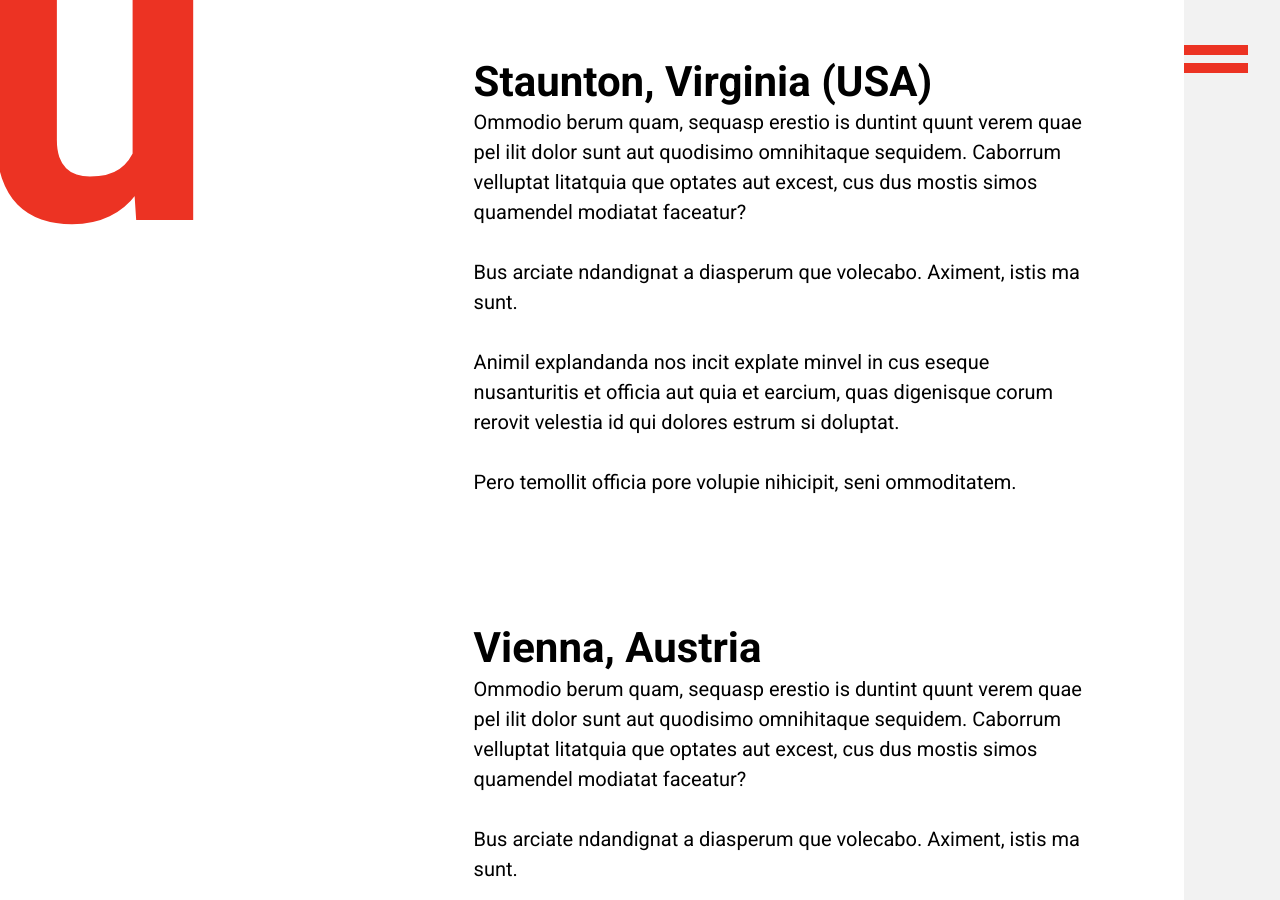
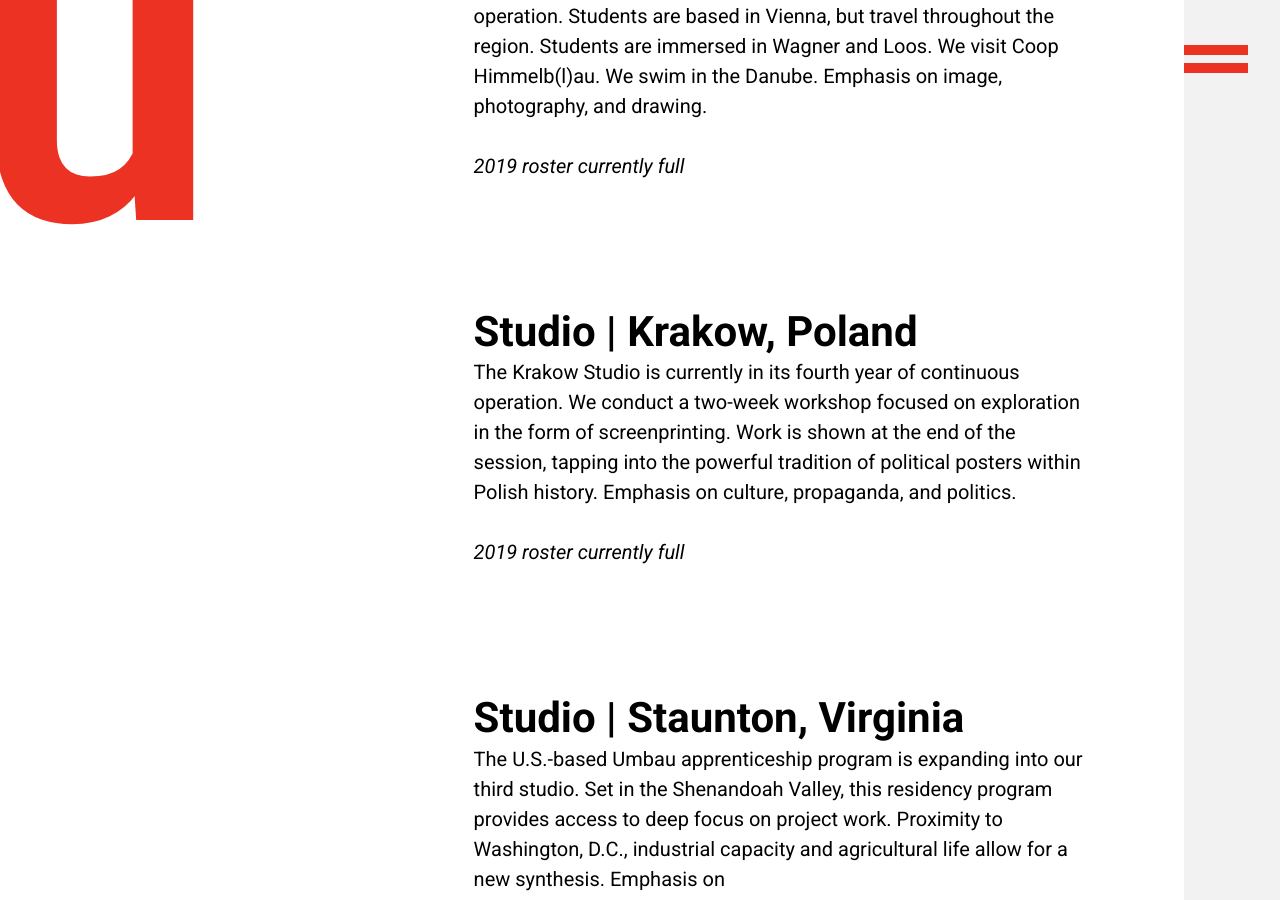
Before and after one commit to umbauschool/umbauschool.github.io, a Jekyll site: the page built from index.md, in a window 1280 px wide and 900 px high, scrolled down 2342 px. Built offline with Jekyll 4.4.1, drawn with Linux system fonts in a browser that asks for light colours; some of the changed text lies outside the part shown.

Commit message:
Update index.md

```diff
--- a/index.md
+++ b/index.md
@@ -9,58 +9,47 @@ umbau forms designers to think about themselves, institutions and the built envi
 
 ## Programs
 
-# No tuition.
-# No degree.
+No tuition.
+No degree.
 
 
-## Fellowship
+### Fellowship
 Each year, Umbau admits fellows to participate fully in the life and work of the school and community. Fellows participate in all three studios and work on our projects. Often, fellows come to Umbau School with latent ideas of their own to be activated during their time.
 
-## Practicum
+### Practicum
 Individuals may apply to complete a single term at one of Umbau School’s three studios. Practicums are accessible to all ages, backgrounds, and disciplines and emphasize architectural theory and the built environment.
 
 
 
+## Studios
 
-## Staunton, Virginia (USA)
-Ommodio berum quam, sequasp erestio is duntint quunt verem quae pel
-ilit dolor sunt aut quodisimo omnihitaque sequidem. Caborrum velluptat
-litatquia que optates aut excest, cus dus mostis simos quamendel
-modiatat faceatur?
+Each studio practicum consists of an intensive urban residency program. Graduate students and fellows live, work, and travel together.
 
-Bus arciate ndandignat a diasperum que volecabo. Aximent, istis ma sunt.
+### Studio |  Vienna, Austria
+The Vienna Studio is currently in its nineteenth year of continuous operation. Students are based in Vienna, but travel throughout the region. Students are immersed in Wagner and Loos. We visit Coop Himmelb(l)au. We swim in the Danube. Emphasis on image, photography, and drawing.
 
-Animil explandanda nos incit explate minvel in cus eseque nusanturitis et
-officia aut quia et earcium, quas digenisque corum rerovit velestia id qui
-dolores estrum si doluptat.
+_2019 roster currently full_
 
-Pero temollit officia pore volupie nihicipit, seni ommoditatem.
+## Studio |  Krakow, Poland
+The Krakow Studio is currently in its fourth year of continuous operation. We conduct a two-week workshop focused on exploration in the form of screenprinting. Work is shown at the end of the session, tapping into the powerful tradition of political posters within Polish history. Emphasis on culture, propaganda, and politics.
 
-## Vienna, Austria
-Ommodio berum quam, sequasp erestio is duntint quunt verem quae pel
-ilit dolor sunt aut quodisimo omnihitaque sequidem. Caborrum velluptat
-litatquia que optates aut excest, cus dus mostis simos quamendel
-modiatat faceatur?
+_2019 roster currently full_
 
-Bus arciate ndandignat a diasperum que volecabo. Aximent, istis ma sunt.
+## Studio |  Staunton, Virginia
+The U.S.-based Umbau apprenticeship program is expanding into our third studio. Set in the Shenandoah Valley, this residency program provides access to deep focus on project work. Proximity to Washington, D.C., industrial capacity and agricultural life allow for a new synthesis. Emphasis on
 
-Animil explandanda nos incit explate minvel in cus eseque nusanturitis et
-officia aut quia et earcium, quas digenisque corum rerovit velestia id qui
-dolores estrum si doluptat.
-
-Pero temollit officia pore volupie nihicipit, seni ommoditatem.
+_spots available for Fall 2019 // [APPLY]_
 
 
-## Krakow, Poland
-Ommodio berum quam, sequasp erestio is duntint quunt verem quae pel
-ilit dolor sunt aut quodisimo omnihitaque sequidem. Caborrum velluptat
-litatquia que optates aut excest, cus dus mostis simos quamendel
-modiatat faceatur?
 
-Bus arciate ndandignat a diasperum que volecabo. Aximent, istis ma sunt.
+## About
 
-Animil explandanda nos incit explate minvel in cus eseque nusanturitis et
-officia aut quia et earcium, quas digenisque corum rerovit velestia id qui
-dolores estrum si doluptat.
+umbau is a school of
+students
+healers
+prophets
+landers
 
-Pero temollit officia pore volupie nihicipit, seni ommoditatem.
+Founder William Tate is an architect and instructor. As a professor at James Madison University and the University of Southwestern Louisiana, Tate established umbau theory. As an architect with Legorreta Arquitectos, Robert Collins Architects and Odell Associates, he cultivated umbau practice.
+
+Heading: Hooah. [Photo of Tate] Sidebar
```
